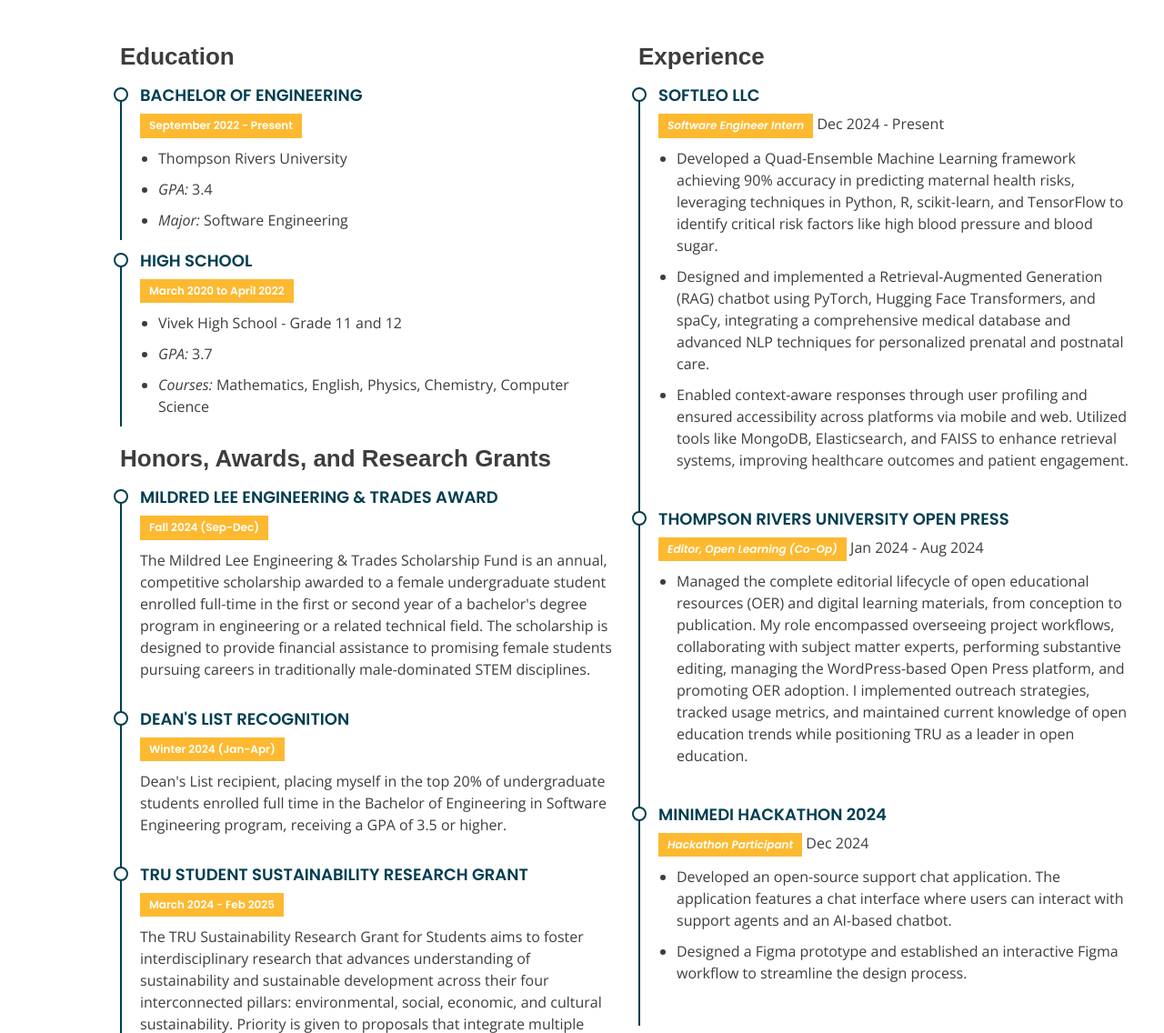
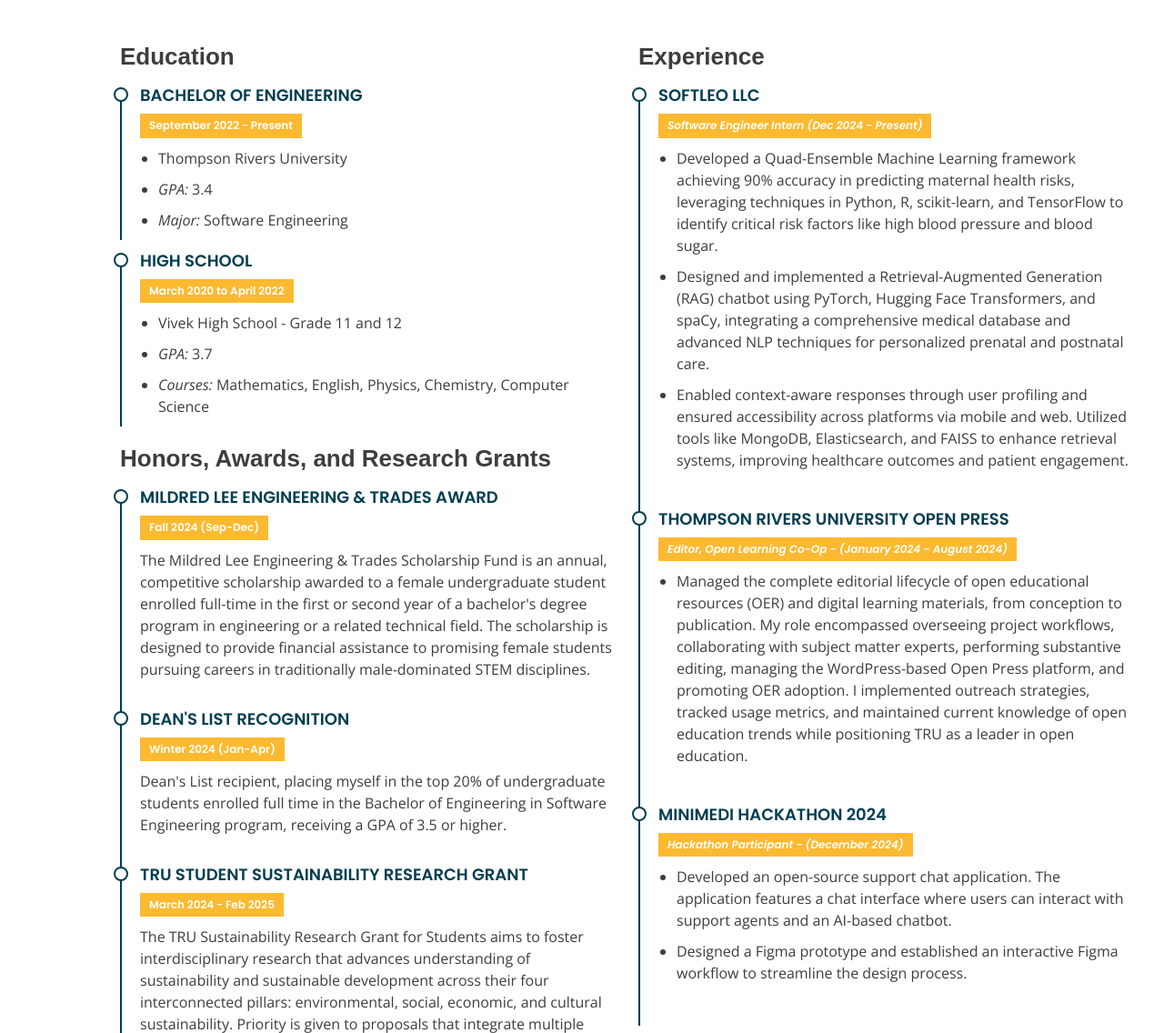
Before and after one commit to kambojananya/ananyakamboj.github.io, a plain HTML site: page index.html in a window 1280 px wide. Shown: the part 1549-2685 px from the top of the page at 91% size. Drawn offline with nearby package versions, Linux system fonts and the light colour scheme; a web font is replaced by a local one.

Commit message:
Update index.html

```diff
--- a/index.html
+++ b/index.html
@@ -74,7 +74,7 @@
     <section id="hero" class="d-flex flex-column justify-content-center">
       <div class="container" data-aos="zoom-in" data-aos-delay="100">
         <h1>Ananya Kamboj</h1>
-        <p>I'm a <i><span class="typed" data-typed-items="AI/ML Engineer, Book Author, Web Developer, Graphic Designer, Technopreneur, Student Leader"></span></i>
+        <p>I'm a <i><span class="typed" data-typed-items="AI/ML Engineer, Web Developer, Graphic Designer, Technopreneur, Student Leader, Book Author"></span></i>
         </p>
         <div class="social-links">
 				<a href="https://x.com/KambojAnanya/" class="twitter" target="_blank">
@@ -239,8 +239,7 @@
 	      <h3 class="resume-title">Experience</h3>
               <div class="resume-item">
                 <h4>Softleo LLC</h4>
-                <h5><em>Software Engineer Intern</em></h5>
-		Dec 2024 - Present
+                <h5><em>Software Engineer Intern (Dec 2024 - Present)</em></h5>
                 <ul>
                   <li>Developed a Quad-Ensemble Machine Learning framework achieving 90% accuracy in predicting maternal health risks, leveraging techniques in Python, R, scikit-learn, and TensorFlow to identify critical risk factors like high blood pressure and blood sugar.</li>
                   <li>Designed and implemented a Retrieval-Augmented Generation (RAG) chatbot using PyTorch, Hugging Face Transformers, and spaCy, integrating a comprehensive medical database and advanced NLP techniques for personalized prenatal and postnatal care.</li>
@@ -249,16 +248,14 @@
               </div>
               <div class="resume-item">
                 <h4>Thompson Rivers University Open Press</h4>
-                <h5><em>Editor, Open Learning (Co-Op)</em></h5>
-		Jan 2024 - Aug 2024
+                <h5><em>Editor, Open Learning Co-Op - (January 2024 - August 2024)</em></h5>
                 <ul>
                   <li>Managed the complete editorial lifecycle of open educational resources (OER) and digital learning materials, from conception to publication. My role encompassed overseeing project workflows, collaborating with subject matter experts, performing substantive editing, managing the WordPress-based Open Press platform, and promoting OER adoption. I implemented outreach strategies, tracked usage metrics, and maintained current knowledge of open education trends while positioning TRU as a leader in open education.</li>
                 </ul>
               </div>
 	      <div class="resume-item">
                 <h4>MiniMedi Hackathon 2024</h4>
-                <h5><em>Hackathon Participant</em></h5>
-		Dec 2024
+                <h5><em>Hackathon Participant - (December 2024)</em></h5>
                 <ul>
                   <li>Developed an open-source support chat application. The application features a chat interface where users can interact with support agents and an AI-based chatbot.</li>
 		  <li>Designed a Figma prototype and established an interactive Figma workflow to streamline the design process.</li>
```
